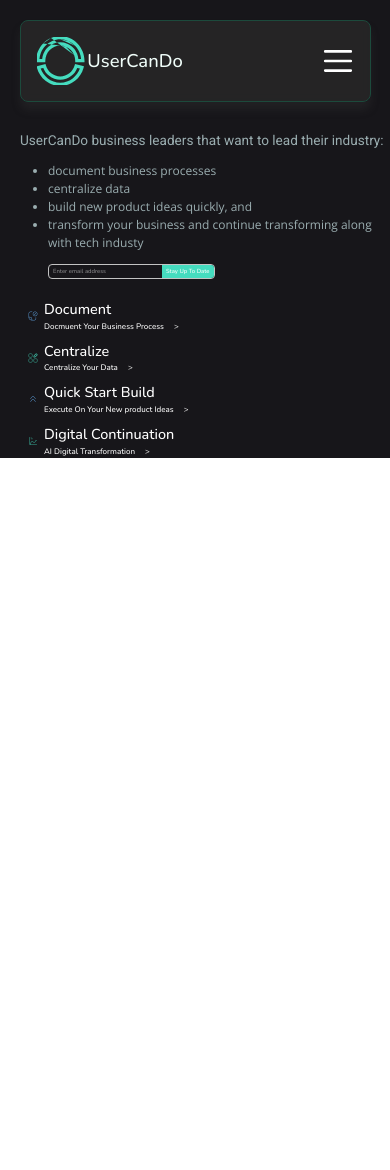
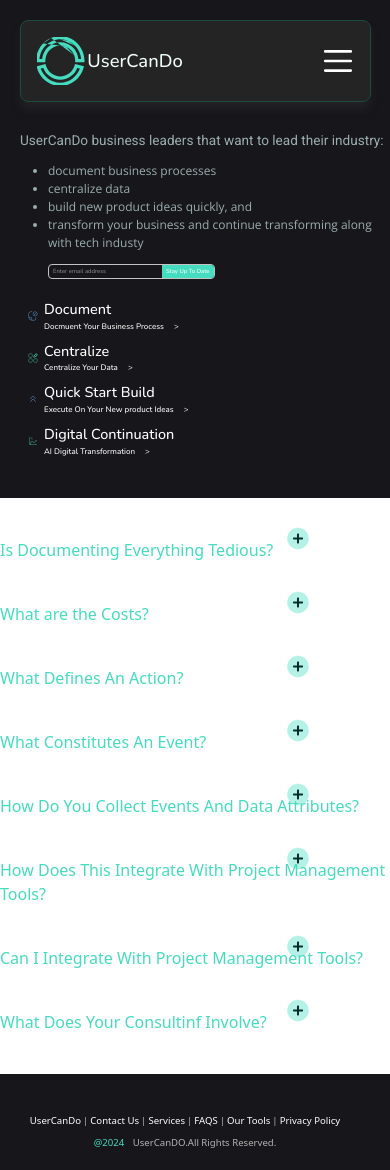
Before and after one commit to mojobs/usercando-website, a React (Vite) app: page /landing in a window 390 px wide. Before the commit the page ends 844 px from the top, so only its background shows below. Built offline with nearby package versions, Linux system fonts and the light colour scheme.

Commit message:
All 3 pages have been created with all their basic functionalities, The Hero Page will be responsive, styling adjustments and some other Javascript functionalities, about 75-80% complete

```diff
--- a/src/Components/BlogHero.tsx
+++ b/src/Components/BlogHero.tsx
@@ -1,4 +1,5 @@
 import React from "react";
+import Footer from "./Footer";
 
 const BlogHero = () => {
   return (
@@ -71,17 +72,8 @@
           </div>
         </div>
       </section>
-      <footer className=" p-5 pl-0 bg-background w-[100vw]">
-        <div className="  flex items-start justify-center p-5  max-[500px]:p-[3] pb-2 gap-0.5 text-white text-[0.7rem] max-[350px]:text-[0.4rem] max-[500px]:text-[0.6rem] min-[700px]:text-[0.8rem] min-[1000px]:text-[20px] min-[1000px]:gap-5">
-          <p className="after:content-['|'] after:text-[#B3B3B3] after:pl-0.5">UserCanDo</p>
-          <p className="after:content-['|'] after:text-[#B3B3B3] after:pl-0.5">Contact Us</p>
-          <p className="after:content-['|'] after:text-[#B3B3B3] after:pl-0.5">Services</p>
-          <p className="after:content-['|'] after:text-[#B3B3B3] after:pl-0.5">FAQS</p>
-          <p className="after:content-['|'] after:text-[#B3B3B3] after:pl-0.5">Our Tools</p>
-          <p>Privacy Policy</p>
-        </div>
-        <div className=" mx-auto text-center text-[0.6rem] max-[350px]:text-[0.4rem] max-[500px]:text-[0.6rem] min-[1000px]:text-[16px]"><span className="text-[#45DCBF]">@2024</span><p className=" ml-1.5 inline text-[#B3B3B3]"> UserCanDO.All Rights Reserved.</p></div>
-      </footer>
+      <Footer/>
+
     </>
   );
 };
--- /dev/null
+++ b/src/Components/Footer.tsx
@@ -0,0 +1,19 @@
+import React from 'react'
+
+const Footer = () => {
+  return (
+    <>   <footer className=" p-5 pl-0 bg-background w-[100vw]">
+    <div className="  flex items-start justify-center p-5  max-[500px]:p-[3] pb-2 gap-0.5 text-white text-[0.7rem] max-[350px]:text-[0.4rem] max-[500px]:text-[0.6rem] min-[700px]:text-[0.8rem] min-[1000px]:text-[20px] min-[1000px]:gap-5">
+      <p className="after:content-['|'] after:text-[#B3B3B3] after:pl-0.5">UserCanDo</p>
+      <p className="after:content-['|'] after:text-[#B3B3B3] after:pl-0.5">Contact Us</p>
+      <p className="after:content-['|'] after:text-[#B3B3B3] after:pl-0.5">Services</p>
+      <p className="after:content-['|'] after:text-[#B3B3B3] after:pl-0.5">FAQS</p>
+      <p className="after:content-['|'] after:text-[#B3B3B3] after:pl-0.5">Our Tools</p>
+      <p>Privacy Policy</p>
+    </div>
+    <div className=" mx-auto text-center text-[0.6rem] max-[350px]:text-[0.4rem] max-[500px]:text-[0.6rem] min-[1000px]:text-[16px]"><span className="text-[#45DCBF]">@2024</span><p className=" ml-1.5 inline text-[#B3B3B3]"> UserCanDO.All Rights Reserved.</p></div>
+  </footer></>
+  )
+}
+
+export default Footer
--- /dev/null
+++ b/src/Components/LandingHero.tsx
@@ -0,0 +1,56 @@
+import React, { useState } from 'react'
+import FrequentlyAskedQuestion from './FrequentlyAskedQuestion'
+
+const LandingHero = () => {
+  const [isOpen, setIsOpen] = useState<number|null>();
+
+  const toggleItem = (index: number) => {
+    setIsOpen(isOpen === index ? null : index);
+  };
+
+  const frequentlyAskedQuestionsData = [
+    {
+      question: "Is Documenting Everything Tedious?",
+      text: "Documenting everything can be tedious, but it is crucial for clarity, consistency and accountability. It helps track progress, ensures effective communication, aids in problem-solving and meets compliance and industry standards. Despite being time-consuming, good communication, aids in problem-solving and meets compliance and industry standards. Despite being time-consuming, good documentation can prevent misunderstandings and mistakes, saving time and effort in the long run.",
+
+    },
+    {
+      question: "What are the Costs?",
+      text: "",
+    },
+    {
+      question: "What Defines An Action?",
+      text: "",
+    },
+    {
+      question: "What Constitutes An Event?",
+      text: "",
+    },
+    {
+      question: "How Do You Collect Events And Data Attributes?",
+      text: "",
+    },
+    {
+      question: "How Does This Integrate With Project Management Tools?",
+      text: "",
+    },
+    {
+      question: "Can I Integrate With Project Management Tools?",
+      text: "",
+    },
+    {
+      question: "What Does Your Consultinf Involve?",
+      text: "",
+    },
+  ];
+  return (
+    <>
+     <FrequentlyAskedQuestion
+              isToggled = {isOpen}
+              questionData={frequentlyAskedQuestionsData}  toggle = {toggleItem}
+            />
+    </>
+  )
+}
+
+export default LandingHero
--- a/src/Components/LandingPageHeader.tsx
+++ b/src/Components/LandingPageHeader.tsx
@@ -4,7 +4,7 @@
 const LandingPageHeader = () => {
   return (
     <>
-      <header className="bg-[#17161A] w-[100%] h-[100%] pt-5 min-[1400px]:mb-10">
+      <header className="bg-[#17161A] w-[100%] h-[100%] pt-5 max-[1000px]:pb-10 min-[1000px]:pb-20 mb-10">
         <LandingNavBar />
         <div className="min-[1000px]:flex min-[1000px]:gap-5 min-[1000px]:items-start min-[1000px]:justify-between">
           <div className=" ml-5 mb-5 min-[1000px]:mx-auto min-[1000px]:mr-0 min-[1000px]:pl-15 min-[1400px]:pl-15 min-[1400px]:ml-13 ">
--- a/src/pages/LandingPage.tsx
+++ b/src/pages/LandingPage.tsx
@@ -1,6 +1,8 @@
 import React from 'react'
 
 import LandingPageHeader from '../Components/LandingPageHeader'
+import LandingHero from '../Components/LandingHero'
+import Footer from '../Components/Footer'
 
 
 const LandingPage = () => {
@@ -8,6 +10,8 @@
     <>
 
     <LandingPageHeader/>
+    <LandingHero/>
+    <Footer/>
     </>
   )
 }
```
